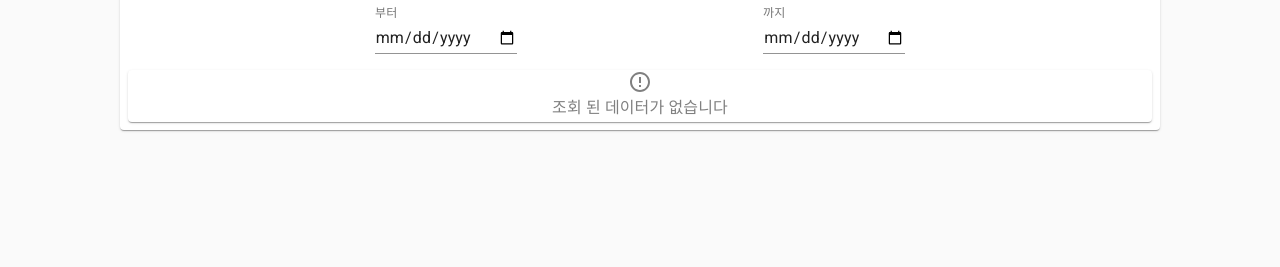
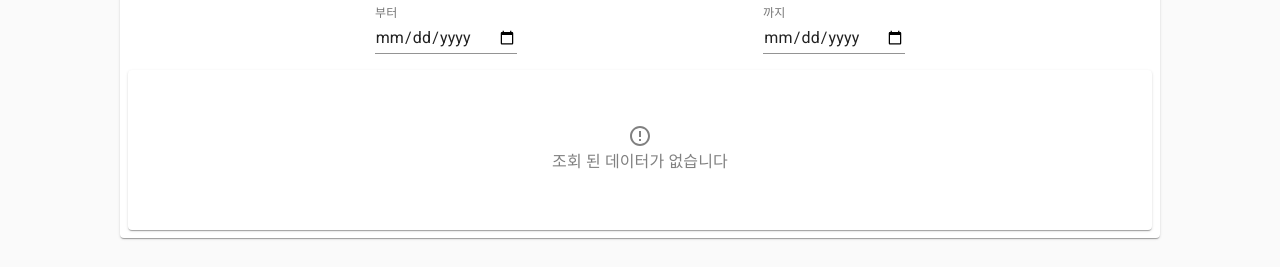
Before and after one commit to ldu1020/my_jarvis_portfoilo, a React (Create React App) app: page /main/what-done in a window 1280 px wide. Shown: the part 918-1185 px from the top of the page. Before the commit the page ends 1080 px from the top, so only its background shows below. Built offline with nearby package versions, Linux system fonts and the light colour scheme; no server answers; the database is empty; sample sign-in values are in the browser's storage.

Commit message:
add some detail css

```diff
--- a/src/component/section_what_done/what_done_main.module.css
+++ b/src/component/section_what_done/what_done_main.module.css
@@ -1,4 +1,8 @@
 /** @format */
+
+.main {
+  padding-bottom: 5rem;
+}
 
 .graphZone {
   padding: 1rem;
--- a/src/component/section_what_done/what_done_performence/what_done_performence.tsx
+++ b/src/component/section_what_done/what_done_performence/what_done_performence.tsx
@@ -86,6 +86,7 @@ const WhatDonePerformence: React.FC<WhatDonePerformenceProps> = ({
           />
         ) : (
           <Box
+            minHeight='10rem'
             color='gray'
             display='flex'
             flexDirection='column'
```
